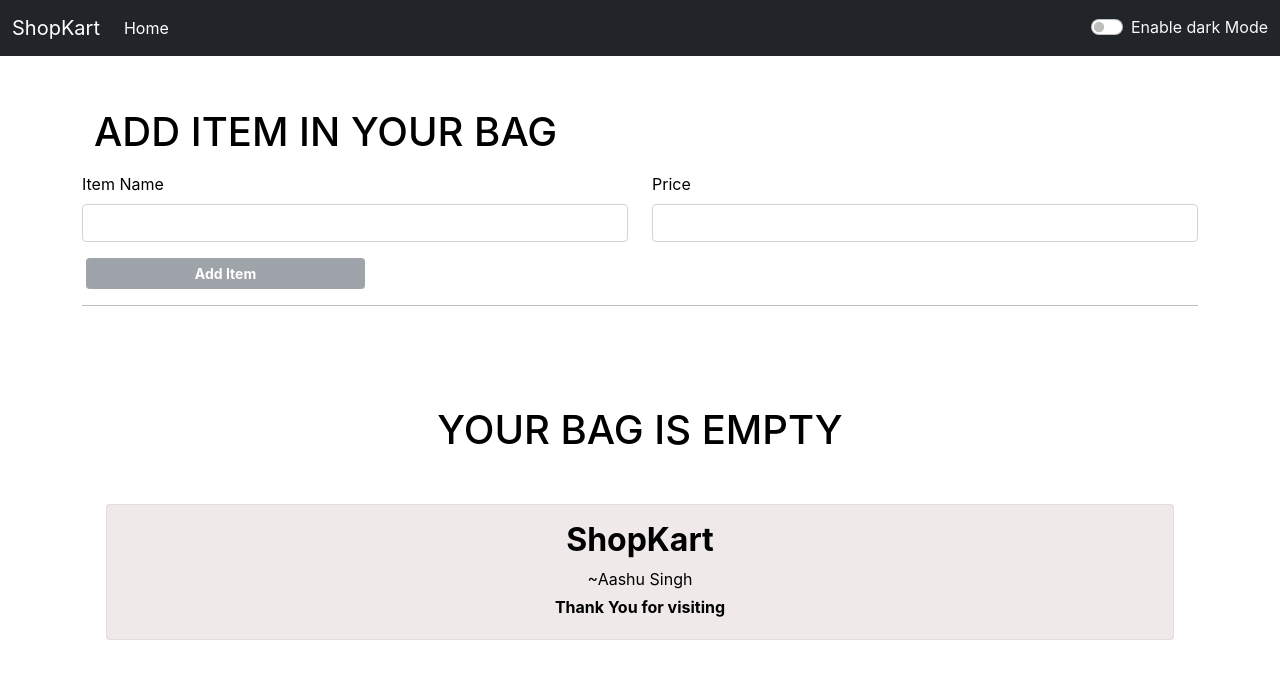
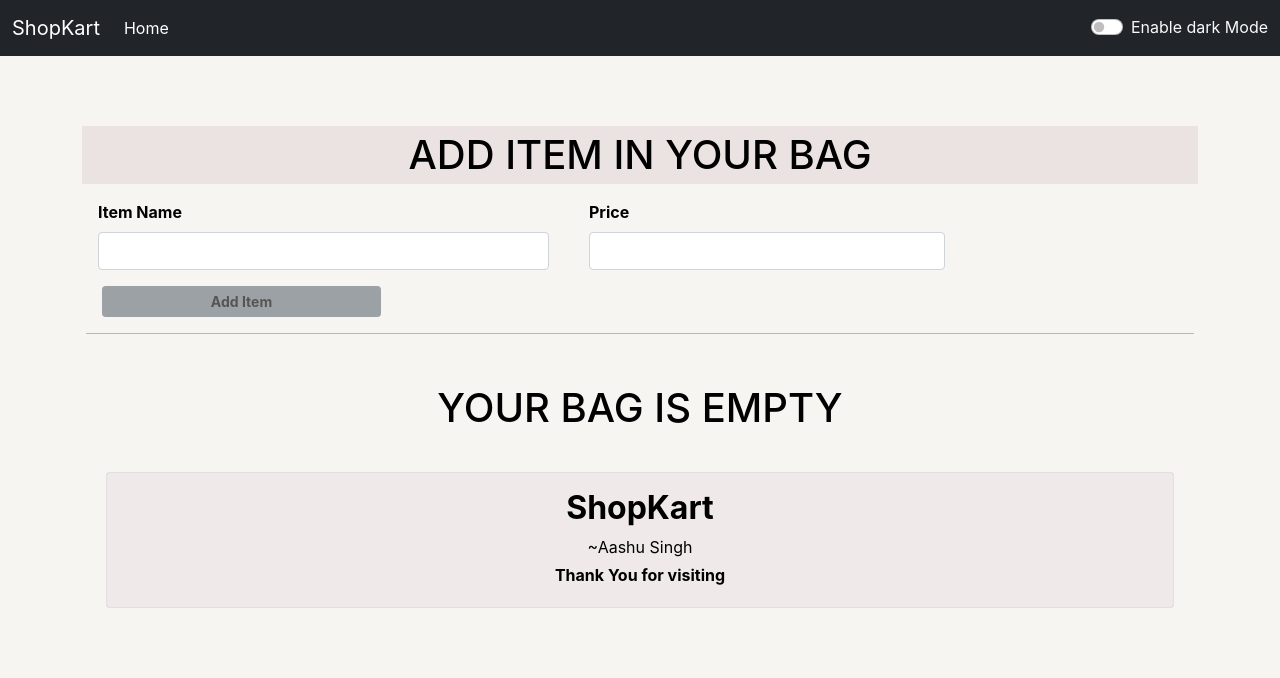
Before and after one commit to Aashu1Singh/bill-Karo, a React (Create React App) app: page / in a window 1280 px wide. Shown: the top 678 px of the page. Built offline with nearby package versions, Linux system fonts and the light colour scheme.

Commit message:
improved some bug

```diff
--- a/src/App.css
+++ b/src/App.css
@@ -36,3 +36,8 @@
     transform: rotate(360deg);
   }
 }
+
+#root{
+    /* background-color:#F7F5F2; */
+    height: 100vh;
+}
--- a/src/App.js
+++ b/src/App.js
@@ -1,13 +1,17 @@
 import './App.css';
 import { Navbar } from './components/Navbar';
 import { ProductList } from './components/ProductList';
-import React, { useState } from 'react';
+import React, { useState, useEffect } from 'react';
 import Alert from './components/Alert';
 
 function App() {
+  useEffect(() => {
+    document.body.style.backgroundColor = '#F7F5F2'
+  }, [])
+
   const toggleMode = () => {
     // console.log("toggle mode");
-    if (mode == 'light') {
+    if (mode === 'light') {
       setMode('dark')
       setBtnText('Disable dark Mode');
       showAlert("Dark mode has been enabled", "success")
@@ -16,7 +20,7 @@ function App() {
       setMode('light')
       setBtnText('Enable dark Mode')
       showAlert("Dark mode has been disabled", "success")
-      document.body.style.backgroundColor = 'white'
+      document.body.style.backgroundColor = '#F7F5F2'
     }
   }
   const [mode, setMode] = useState('light');
--- a/src/components/AddProduct.js
+++ b/src/components/AddProduct.js
@@ -11,18 +11,18 @@ const AddProduct = (props) => {
     return (
 
         <form onSubmit={handleSubmit} className='row my-3 mb-2' style={{ color: props.mode === 'dark' ? 'white' : 'black' }} >
-            <div className="mb-3 col-md-6"  >
-                <label htmlFor="item" className="form-label">Item Name</label>
+            <div className="mb-3 col-md-5 mx-3"  >
+                <label htmlFor="item" className="form-label"><strong>Item Name</strong> </label>
                 <input type="text" className="form-control" id="item" aria-describedby="emailHelp" name="name" onChange={(e) => { setName(e.currentTarget.value); }} value={name} />
             </div>
-            <div className="mb-3 col-md-6">
-                <label htmlFor="price" className="form-label">Price</label>
+            <div className="mb-3 col-md-4">
+                <label htmlFor="price" className="form-label"><strong>Price</strong></label>
                 <input type="number" className="form-control" min="1" id="price" name="price" value={price} onChange={(e) => {
                     setPrice(Number(e.currentTarget.value))
                 }} />
             </div>
-            <div className="row">
-                <button type="submit" disabled={!(name.length >0 )} className="btn btn-secondary btn-sm col-md-3 mx-3" onClick={() => { return props.addItem(name, Number(price)) }}><strong> Add Item</strong></button>
+            <div className="row mx-1">
+                <button type="submit" disabled={!(name.length >0 )} className="btn btn-secondary btn-sm col-md-3 mx-3" style={{ color: props.mode === 'dark' ? 'white' : 'black' }} onClick={() => { return props.addItem(name, Number(price)) }}><strong > Add Item</strong></button>
             </div>
         </form>
     )
--- a/src/components/Alert.js
+++ b/src/components/Alert.js
@@ -1,12 +1,8 @@
 import React from 'react'
 
 function Alert(props) {
-    const capitalize = (word)=>{
-        const lower = word.toLowerCase();
-        return lower.charAt(0).toUpperCase() + lower.slice(1);
-    }
     return (
-        <div className='my-5 ' style={{height: "12px"}}>
+        <div className='my-5 ' style={{height: "30px"}}>
         {props.alert && <div className={`alert alert-${props.alert.type} alert-dismissible fade show`} role="alert">
            <strong>{props.alert.msg}</strong>
         </div>}
--- a/src/components/Footer.js
+++ b/src/components/Footer.js
@@ -8,7 +8,7 @@ export const Footer = (props) => {
                     <div className="card-body" >
                         <h5 className="card-title"><b>Total amount to be paid</b></h5>
                         <p className="card-text">{props.totalAmount}</p>
-                        <a className="btn btn-warning mx-2 my-1" onClick={() => { props.reset() }}><strong style={{ color: "black" }}>Reset Total Amount</strong> </a>
+                        <a className="btn btn-warning mx-2 my-1" onClick={() => { props.reset() }}><strong style={{ color: "black" }}>Reset Quantity</strong> </a>
                         <a className="btn btn-success mx-2 my-1">Pay Now</a>
                     </div>
                     {/* </div> */}
--- a/src/components/Navbar.js
+++ b/src/components/Navbar.js
@@ -5,14 +5,14 @@ export const Navbar = (props) => {
 
         <nav className={`navbar navbar-expand-lg fixed-top navbar-${props.mode === 'dark' ? 'light' : 'dark'} bg-${props.mode === 'dark' ? 'light' : 'dark'} text-${props.mode === 'dark' ? 'dark' : 'light'}`}>
             <div className="container-fluid">
-                <a className="navbar-brand" href="#">ShopKart</a>
+                <a className="navbar-brand" href="/">ShopKart</a>
                 <button className="navbar-toggler" type="button" data-bs-toggle="collapse" data-bs-target="#navbarSupportedContent" aria-controls="navbarSupportedContent" aria-expanded="false" aria-label="Toggle navigation">
                     <span className="navbar-toggler-icon"></span>
                 </button>
                 <div className="collapse navbar-collapse" id="navbarSupportedContent">
                     <ul className="navbar-nav me-auto mb-2 mb-lg-0">
                         <li className="nav-item">
-                            <a className="nav-link active" aria-current="page" href="#">Home</a>
+                            <a className="nav-link active" aria-current="page" href="/">Home</a>
                         </li>
                     </ul>
                     <div className="form-check form-switch">
--- a/src/components/Product.js
+++ b/src/components/Product.js
@@ -7,7 +7,7 @@ export const Product = (props) => {
                 <div className="col-1 align-self-center">
                     <span className="badge rounded-pill bg-primary">{props.index + 1}</span>
                 </div>
-                <div className="col-3 align-self-center" >
+                <div className="col-3 align-self-center"style={{padding: "0px", margin:"2px"}} >
                     <h5>{props.product.name}<span className='badge bg-secondary my-2 ml-3 mx-2'>₹{props.product.price}</span></h5>
                 </div>
                 <div className="col-4 align-self-center" style={{padding: "0px"}}>
@@ -20,7 +20,7 @@ export const Product = (props) => {
                 <div className="col-2 align-self-center" style={{ color: props.mode === 'dark' ? 'white' : 'black' }}>
                     <button className="btn btn-success">{props.product.quantity * props.product.price}</button>
                 </div>
-                <div className="col-2 align-self-center">
+                <div className="col-1 mx-1 align-self-center" style={{padding: "26px"}}>
                 <i class="fa-solid fa-circle-minus" onClick={() => { props.removeItem(props.index) }}></i>
                 </div>
             </div>
--- a/src/components/ProductList.js
+++ b/src/components/ProductList.js
@@ -68,17 +68,17 @@ export const ProductList = (props) => {
 
     return (
         <>
-            <div className="container my-3" style={{ color: props.mode === 'dark' ? 'white' : 'black' }} >
-                <h1>ADD ITEM IN YOUR BAG</h1>
+            <div className="container my-3" style={{ color: props.mode === 'dark' ? 'white' : 'black',backgroundColor: props.mode === 'dark' ? 'grey' : '#d0c0c059', }} >
+                <h1 className='text-center' style={{ color: props.mode === 'dark' ? 'white' : 'black', padding: "5px" }} >ADD ITEM IN YOUR BAG</h1>
             </div>
             <AddProduct addItem={addItem} mode={props.mode} />
-            <hr style={{ color: props.mode === 'dark' ? 'white' : 'black' }} />
-            {productItem.length > 0 ? <h2 className='my-3 text-center' style={{ color: props.mode === 'dark' ? 'white' : 'black', backgroundColor: '#d0c0c059' }} > Items you purchased</h2> : <div className="container text-center" style={{ color: props.mode === 'dark' ? 'white' : 'black' }} >
+            <hr style={{ color: props.mode === 'dark' ? 'white' : 'black' }} className='mx-1'/>
+            {productItem.length > 0 ? <h2 className='my-3 text-center' style={{ color: props.mode === 'dark' ? 'white' : 'black', backgroundColor: props.mode === 'dark' ? 'grey' : '#d0c0c059', padding: "8px" }} > Items you purchased</h2> : <div className="container text-center" style={{ color: props.mode === 'dark' ? 'white' : 'black' }} >
                 <div className="container my-4">
                 </div>
-                    <h1 style={{marginTop: "100px"}} >YOUR BAG IS EMPTY</h1>
+                    <h1 style={{marginTop: "50px"}} >YOUR BAG IS EMPTY</h1>
                 <div className="container text-center my-1" >
-                    <div className="card" style={{marginTop: "50px"}} >
+                    <div className="card" style={{marginTop: "40px"}} >
                         <div className="card-body" style={{ color: props.mode === 'dark' ? 'white' : 'black', backgroundColor: props.mode === 'dark' ? 'grey' : '#d0c0c059' }}>
                             <h2 className="card-title"><b>ShopKart</b></h2>
                             <p className=" card-text my-1">~Aashu Singh</p>
@@ -88,7 +88,7 @@ export const ProductList = (props) => {
                 </div>
             </div>}
             {productItem.length > 0 ? <div className="row my-2" style={{ color: props.mode === 'dark' ? 'white' : 'black' }}>
-                <div className="col-1 "><strong>Sno</strong> </div>
+                <div className="col-1 " style={{padding : "7px"}}><strong>Sno</strong> </div>
                 <div className="col-3 mx-1"><strong>Items</strong> </div>
                 <div className="col-4 "><strong >Qantity</strong></div>
                 <div className="col-2 mx-1 "><strong>Total</strong> </div>
```
